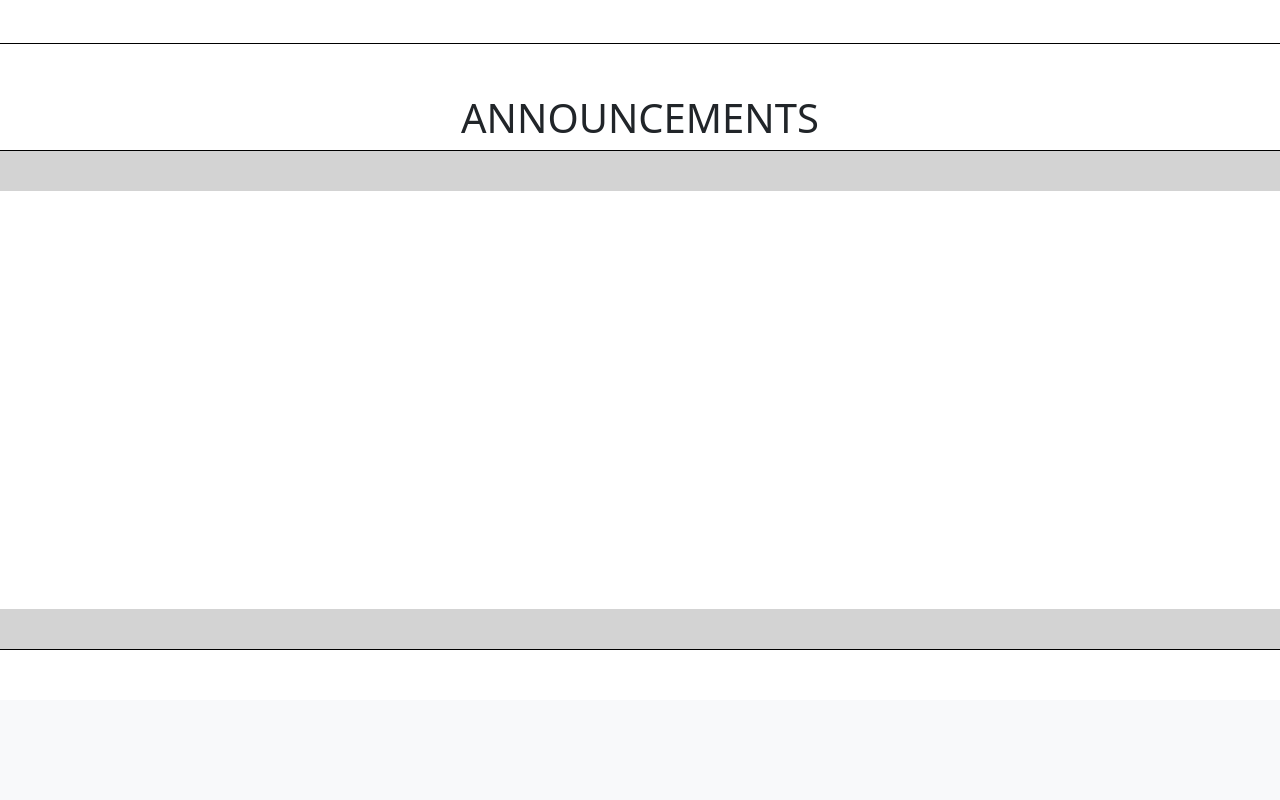
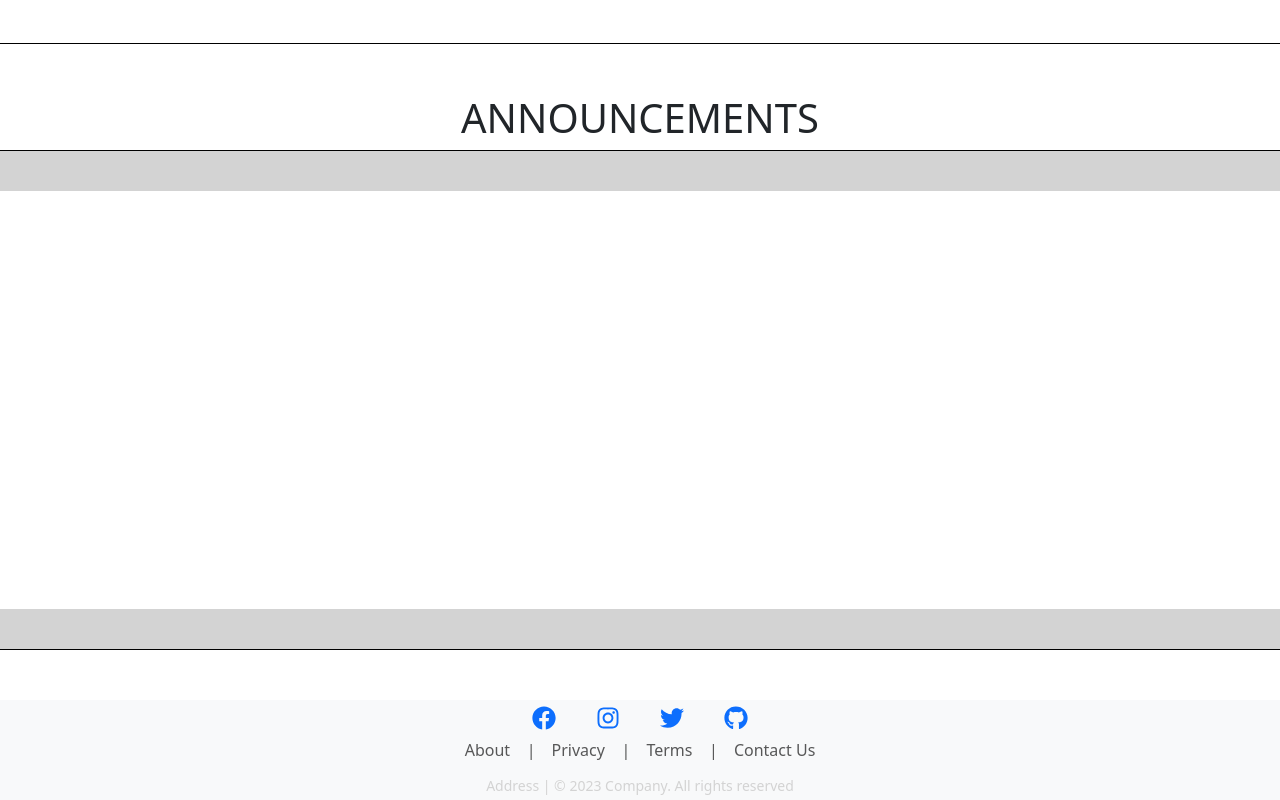
Before and after one commit to dvyne10/sourcerers-leagueMgmt, a React (Vite) app in the folder frontend/: page / in a window 1280 px wide. Shown: the part 667-1467 px from the top of the page. Built offline with nearby package versions, Linux system fonts and the light colour scheme.

Commit message:
Footer updated

```diff
--- a/frontend/package.json
+++ b/frontend/package.json
@@ -15,6 +15,7 @@
     "react": "^18.2.0",
     "react-bootstrap": "^2.7.4",
     "react-dom": "^18.2.0",
+    "react-icons": "^4.9.0",
     "react-query": "^3.39.3",
     "react-router-dom": "^6.12.0"
   },
--- a/frontend/src/components/FooterComponent.jsx
+++ b/frontend/src/components/FooterComponent.jsx
@@ -1,11 +1,27 @@
+
 import Navbar from "react-bootstrap/Navbar";
+import Nav from "react-bootstrap/Nav";
+import { FaFacebook, FaInstagram, FaTwitter, FaGithub } from "react-icons/fa";
 
 const FooterComponent = () => {
   return (
-    <Navbar bg="light" expand="lg" style={{ height: "100px", fontSize: "20px", marginTop: "50px"}}>
-
+    <Navbar bg="light" expand="lg" style={{ height: "100px", marginTop: "50px", display: "flex", alignItems: "center", justifyContent: "center", flexDirection: "column" }}>
+    <div style={{ display: 'flex', gap: '40px' }}>
+      <a href="https://www.facebook.com"><FaFacebook size={24} /></a>
+      <a href="https://www.instagram.com"><FaInstagram size={24} /></a>
+      <a href="https://www.twitter.com"><FaTwitter size={24} /></a>
+      <a href="https://www.github.com"><FaGithub size={24} /></a>
+    </div>
+      <Nav className="mx-auto">
+        <Nav.Link href="#">About&nbsp;&nbsp;&nbsp;&nbsp;|</Nav.Link>
+        <Nav.Link href="#">Privacy&nbsp;&nbsp;&nbsp;&nbsp;|</Nav.Link>
+        <Nav.Link href="#">Terms&nbsp;&nbsp;&nbsp;&nbsp;|</Nav.Link>
+        <Nav.Link href="#">Contact Us</Nav.Link>
+      </Nav>
+      <div style={{ color: "lightgrey", fontSize: "14px", marginTop: "5px" }}>
+        Address | © 2023 Company. All rights reserved
+      </div>
     </Navbar>
-
   );
 };
 
```
Also changed, not shown: 1 other file (tests, documents, lock files or other folders).
